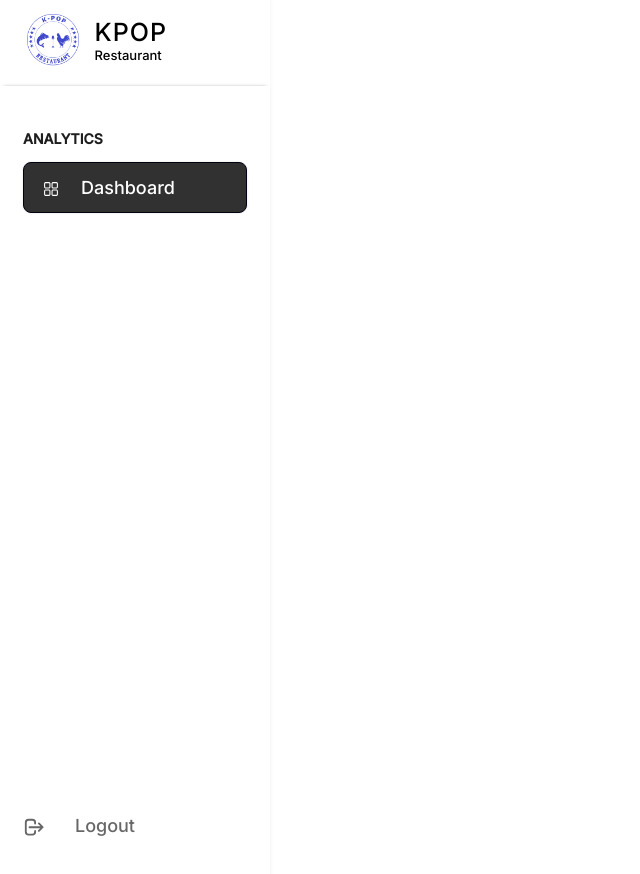
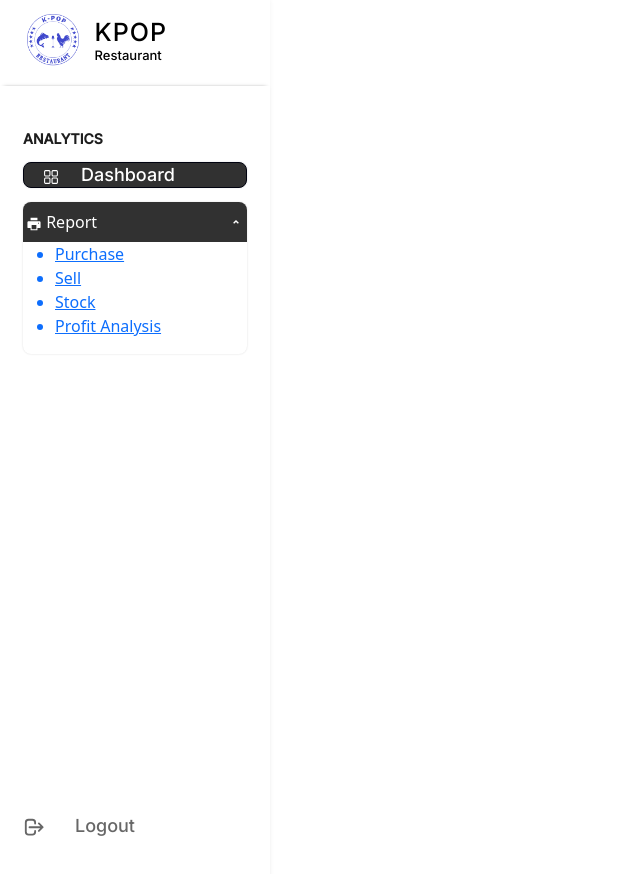
Before and after one commit to sameepmonsoon/Restaurant-management-system, a React (Vite) app: page /pagecomponent/sider in a window 1280 px wide. Shown: the top 874 px of the page, without its empty margins (0-640 px from the left). Built offline with nearby package versions, Linux system fonts and the light colour scheme.

Commit message:
report button component created

```diff
--- /dev/null
+++ b/src/Components/ReportButton/ReportButton.styles.ts
@@ -0,0 +1,23 @@
+import styled from "@emotion/styled";
+
+export const ReportDiv = styled('div')`
+  box-shadow: 0px 0px 2px rgba(0, 0, 0, 0.15);
+  border-radius: 8px;
+  width: 224px;`
+
+export const DropdownHeader = styled('div')`
+    background-color:#313131 ;
+    color: white;
+    border-top-left-radius: 8px;
+    border-top-right-radius: 8px;
+    display: flex;
+    justify-content: space-between;
+    align-items: center;
+    padding: 3px;
+    height: 40px;
+`
+
+export const DropDownOptions = styled('ul')`
+    color: #000;
+
+`
--- /dev/null
+++ b/src/Components/ReportButton/ReportButton.tsx
@@ -0,0 +1,54 @@
+import { useState } from "react";
+import { AiFillPrinter } from "react-icons/ai";
+import { RiArrowDropDownLine, RiArrowDropUpLine } from "react-icons/ri";
+import { Link, Outlet, useLocation } from "react-router-dom";
+import { DropdownHeader, DropDownOptions, ReportDiv } from "./ReportButton.styles";
+
+
+const ReportButton = () => {
+    const [isOpen, setIsOpen] = useState(false)
+    const location = useLocation()
+
+    const handleClick = ()=>{
+        setIsOpen(!isOpen)
+    }
+    return (
+        <ReportDiv>
+            <DropdownHeader onClick={handleClick}>
+                <div>
+                    <AiFillPrinter/>
+                    <span> Report</span>
+                </div>
+                <RiArrowDropUpLine/>
+
+            </DropdownHeader>
+
+            {
+                 (
+                    <DropDownOptions>
+                        <Link to ="purchase" className="link">
+                            <li>Purchase</li>
+                        </Link>
+
+                        <Link to="sales" className="link">
+                            <li>Sell</li>
+                        </Link>
+
+                        <Link to="stocks" className="link">
+                            <li>Stock</li>
+                        </Link>
+
+                        <Link to="purchase" className="link">
+                            <li>Profit Analysis</li>
+                        </Link>
+                    </DropDownOptions>
+                )
+            }
+                            <Outlet/>
+
+        </ReportDiv>
+
+     );
+}
+
+export default ReportButton;
--- a/src/PageComponent/Dashboard/Sider/Sider.tsx
+++ b/src/PageComponent/Dashboard/Sider/Sider.tsx
@@ -11,11 +11,13 @@ import { SiderLogoDiv, SiderMainDiv, SiderButtonLabel, LogoutSetting, SettingDiv
 import SiderButton from '../../../Components/SiderButton/SiderButton'
 import {FiSettings} from 'react-icons/fi'
 import {HiOutlineLogout} from 'react-icons/hi'
-import {useNavigate} from "react-router-dom";
+import {Link, useNavigate} from "react-router-dom";
 
 import { title } from 'process'
 import { RiArrowDropDownLine } from 'react-icons/ri'
 import DashboardButton from '../../../Components/DashboardButton/DashboardButton'
+import { AiFillPrinter } from 'react-icons/ai'
+import ReportButton from '../../../Components/ReportButton/ReportButton'
 
 
 export default function Sider() {
@@ -41,10 +43,10 @@ export default function Sider() {
           <SiderButtonLabel>
               <SiderButtonTitle>analytics</SiderButtonTitle>
               <DashboardButton icon={<RxDashboard/>} title={"dashboard"}/>
+                <ReportButton />
           </SiderButtonLabel>
+
           <LogoutSetting>
-
-
             <SettingDiv  onClick={handleLogout}>
                 <SiderIcon>  <HiOutlineLogout fontSize="1.4rem"/> </SiderIcon>
                 <span>Logout</span>
```
Also changed, not shown: src/App.tsx (+31 -2 lines).
